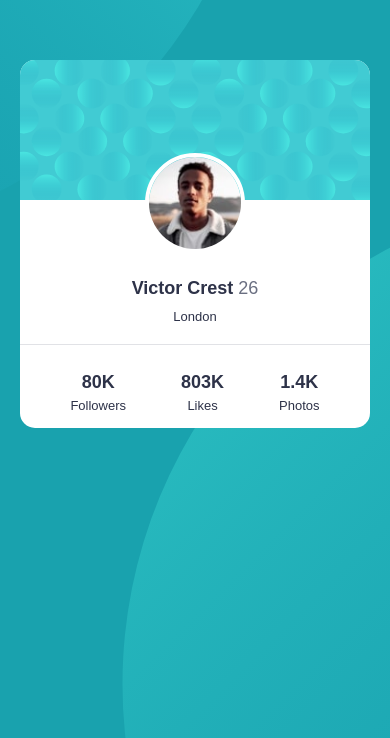
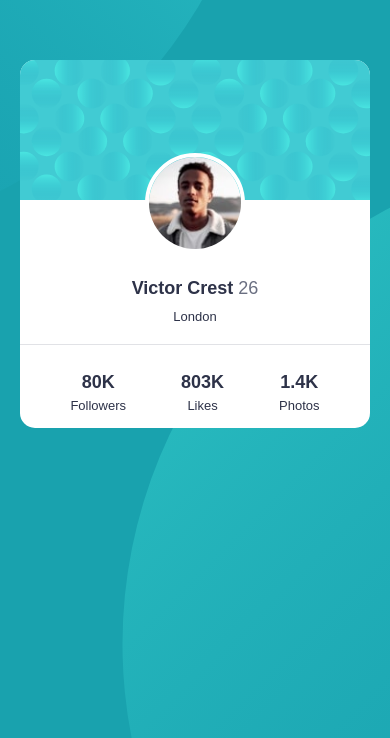
Before and after one commit to BharathKarthick/Profile-card, a plain HTML site: page index.html in a window 390 px wide. Shown: the part 106-844 px from the top of the page. Drawn offline with Linux system fonts and the light colour scheme.

Commit message:
Update style.css

```diff
--- a/style.css
+++ b/style.css
@@ -75,7 +75,7 @@ font-weight: 400;
  body{
     background-image: url("images/bg-pattern-top.svg"), url("images/bg-pattern-bottom.svg");
     background-repeat: no-repeat, no-repeat;
-    background-position: left -710px bottom 50px, right -710px top 300px ;
+    background-position: left -710px bottom 50px, right -710px top 260px ;
  }
  .card1{
     top: 150px;
```
